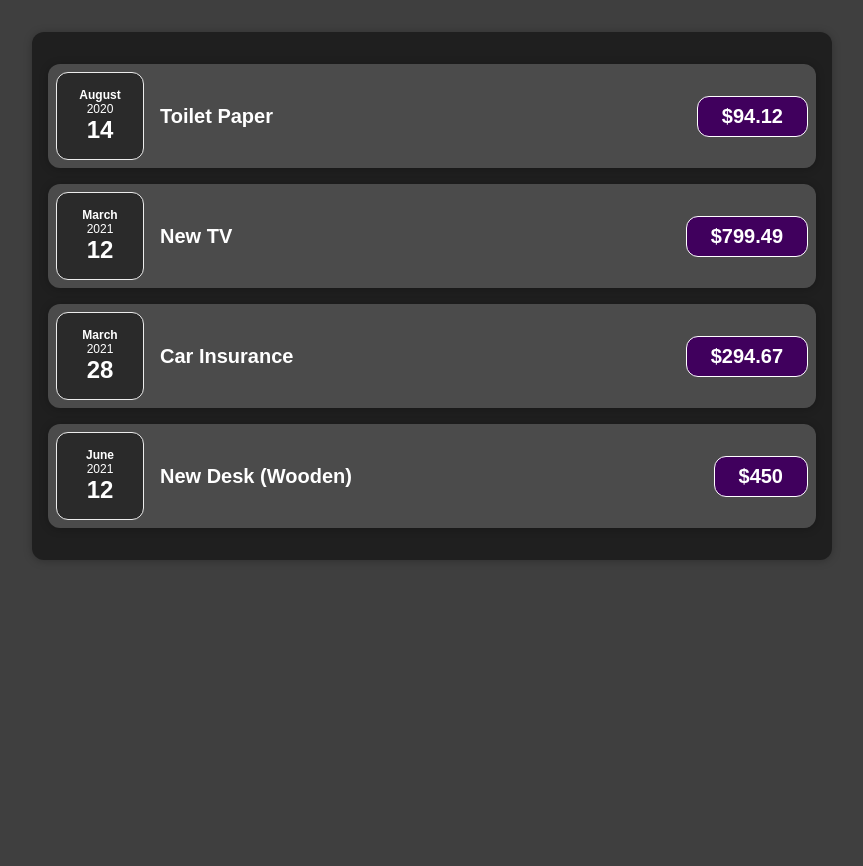
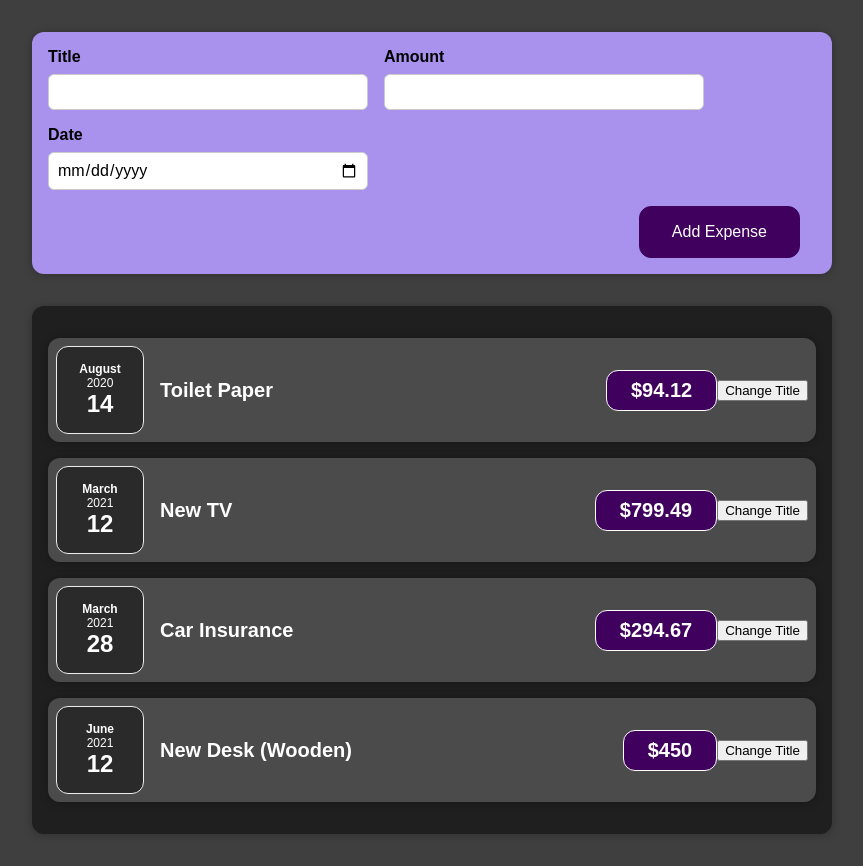
Before and after one commit to skyRoma/learn-react, a React (Create React App) app: page / in a window 1280 px wide. Shown: the whole page, without its empty margins (208-1071 px from the left). Before the commit the page ends 800 px from the top, so only its background shows below. Built offline with nearby package versions, Linux system fonts and the light colour scheme.

Commit message:
Added possibility to generate the new Data.

```diff
--- a/src/App.tsx
+++ b/src/App.tsx
@@ -1,5 +1,7 @@
 import './App.css';
 import { Expenses } from './components/Expenses/Expenses';
+import { NewExpense } from './components/NewExpense/NewExpense';
+import { ExpenseData } from './types';
 
 export const App = () => {
   const expenses = [
@@ -24,5 +26,16 @@ export const App = () => {
     },
   ];
 
-  return <Expenses expenses={expenses} />;
+  const addExpenseHandler = (newExpenseData: ExpenseData) => {
+    expenses.push(newExpenseData);
+
+    console.log(expenses);
+  };
+
+  return (
+    <div>
+      <NewExpense onAddExpense={addExpenseHandler} />
+      <Expenses expenses={expenses} />
+    </div>
+  );
 };
--- a/src/components/Expenses/ExpenseItem.tsx
+++ b/src/components/Expenses/ExpenseItem.tsx
@@ -1,22 +1,27 @@
+import { useState } from 'react';
 import { Card } from '../UI/Card';
 import { ExpenseDate } from './ExpenseDate';
 import './ExpenseItem.css';
+import { ExpenseData } from '../../types';
 
-export interface ExpenseItemProps {
-  id?: string;
-  title: string;
-  amount: number;
-  date: Date;
-}
+export const ExpenseItem = (props: Omit<ExpenseData, 'id'>) => {
+  const [title, setTitle] = useState(props.title);
 
-export const ExpenseItem = (props: ExpenseItemProps) => {
+  console.log(title);
+
+  const clickHandler = () => {
+    setTitle('test');
+    console.log(title);
+  };
+
   return (
     <Card className="expense-item">
       <ExpenseDate date={props.date} />
       <div className="expense-item__description">
-        <h2>{props.title}</h2>
+        <h2>{title}</h2>
         <div className="expense-item__price">${props.amount}</div>
       </div>
+      <button onClick={clickHandler}>Change Title</button>
     </Card>
   );
 };
--- a/src/components/Expenses/Expenses.tsx
+++ b/src/components/Expenses/Expenses.tsx
@@ -1,9 +1,10 @@
+import { ExpenseData } from '../../types';
 import { Card } from '../UI/Card';
-import { ExpenseItem, ExpenseItemProps } from './ExpenseItem';
+import { ExpenseItem } from './ExpenseItem';
 import './Expenses.css';
 
 interface ExpenseProps {
-  expenses: ExpenseItemProps[];
+  expenses: ExpenseData[];
 }
 
 export const Expenses = ({ expenses }: ExpenseProps) => {
--- /dev/null
+++ b/src/components/NewExpense/ExpenseForm.css
@@ -0,0 +1,26 @@
+.new-expense__controls {
+  display: flex;
+  flex-wrap: wrap;
+  gap: 1rem;
+  margin-bottom: 1rem;
+  text-align: left;
+}
+
+.new-expense__control label {
+  font-weight: bold;
+  margin-bottom: 0.5rem;
+  display: block;
+}
+
+.new-expense__control input {
+  font: inherit;
+  padding: 0.5rem;
+  border-radius: 6px;
+  border: 1px solid #ccc;
+  width: 20rem;
+  max-width: 100%;
+}
+
+.new-expense__actions {
+  text-align: right;
+}
--- /dev/null
+++ b/src/components/NewExpense/ExpenseForm.tsx
@@ -0,0 +1,81 @@
+import { FormEvent, useState } from 'react';
+import './ExpenseForm.css';
+import { NewExpenseData } from '../../types';
+
+interface ExpenseFormProps {
+  onSaveExpense: (data: NewExpenseData) => void;
+}
+
+export const ExpenseForm = ({
+  onSaveExpense: onSaveExpenseData,
+}: ExpenseFormProps) => {
+  const [enteredTitle, setEnteredTitle] = useState('');
+  const [enteredAmount, setEnteredAmount] = useState('');
+  const [enteredDate, setEnteredDate] = useState('');
+
+  const titleChangeHandler = (event: React.ChangeEvent<HTMLInputElement>) => {
+    setEnteredTitle(event.target.value);
+  };
+
+  const amountChangeHandler = (event: React.ChangeEvent<HTMLInputElement>) => {
+    setEnteredAmount(event.target.value);
+  };
+
+  const dateChangeHandler = (event: React.ChangeEvent<HTMLInputElement>) => {
+    setEnteredDate(event.target.value);
+  };
+
+  const submitHandler = (event: FormEvent<HTMLFormElement>) => {
+    event.preventDefault();
+
+    const expenseData = {
+      title: enteredTitle,
+      amount: Number(enteredAmount),
+      date: new Date(enteredDate),
+    };
+
+    setEnteredTitle('');
+    setEnteredAmount('');
+    setEnteredDate('');
+
+    onSaveExpenseData(expenseData);
+  };
+
+  return (
+    <form onSubmit={submitHandler}>
+      <div className="new-expense__controls">
+        <div className="new-expense__control">
+          <label>Title</label>
+          <input
+            type="text"
+            value={enteredTitle}
+            onChange={titleChangeHandler}
+          />
+        </div>
+        <div className="new-expense__control">
+          <label>Amount</label>
+          <input
+            type="number"
+            value={enteredAmount}
+            min="0.01"
+            step="0.01"
+            onChange={amountChangeHandler}
+          />
+        </div>
+        <div className="new-expense__control">
+          <label>Date</label>
+          <input
+            type="date"
+            value={enteredDate}
+            min="2019-01-01"
+            max="2022-12-31"
+            onChange={dateChangeHandler}
+          />
+        </div>
+      </div>
+      <div className="new-expense__actions">
+        <button type="submit">Add Expense</button>
+      </div>
+    </form>
+  );
+};
--- /dev/null
+++ b/src/components/NewExpense/NewExpense.css
@@ -0,0 +1,38 @@
+.new-expense {
+  background-color: #a892ee;
+  padding: 1rem;
+  margin: 2rem auto;
+  width: 50rem;
+  max-width: 95%;
+  border-radius: 12px;
+  text-align: center;
+  box-shadow: 0 1px 8px rgba(0, 0, 0, 0.25);
+}
+
+.new-expense button {
+  font: inherit;
+  cursor: pointer;
+  padding: 1rem 2rem;
+  border: 1px solid #40005d;
+  background-color: #40005d;
+  color: white;
+  border-radius: 12px;
+  margin-right: 1rem;
+}
+
+.new-expense button:hover,
+.new-expense button:active {
+  background-color: #510674;
+  border-color: #510674;
+}
+
+.new-expense button.alternative {
+  color: #220131;
+  border-color: transparent;
+  background-color: transparent;
+}
+
+.new-expense button.alternative:hover,
+.new-expense button.alternative:active {
+  background-color: #ddb3f8;
+}
--- /dev/null
+++ b/src/components/NewExpense/NewExpense.tsx
@@ -0,0 +1,20 @@
+import { ExpenseData, NewExpenseData } from '../../types';
+import { ExpenseForm } from './ExpenseForm';
+import './NewExpense.css';
+
+interface NewExpenseProps {
+  onAddExpense: (data: ExpenseData) => void;
+}
+
+export const NewExpense = ({ onAddExpense }: NewExpenseProps) => {
+  const saveExpenseDataHandler = (enteredExpenseData: NewExpenseData) => {
+    const expenseData = { ...enteredExpenseData, id: Math.random().toString() };
+    onAddExpense(expenseData);
+  };
+
+  return (
+    <div className="new-expense">
+      <ExpenseForm onSaveExpense={saveExpenseDataHandler} />
+    </div>
+  );
+};
--- /dev/null
+++ b/src/types.ts
@@ -0,0 +1,9 @@
+export interface NewExpenseData {
+  title: string;
+  amount: number;
+  date: Date;
+}
+
+export interface ExpenseData extends NewExpenseData {
+  id: string;
+}
```
Also changed, not shown: 1 other file (tests, documents, lock files or other folders).
